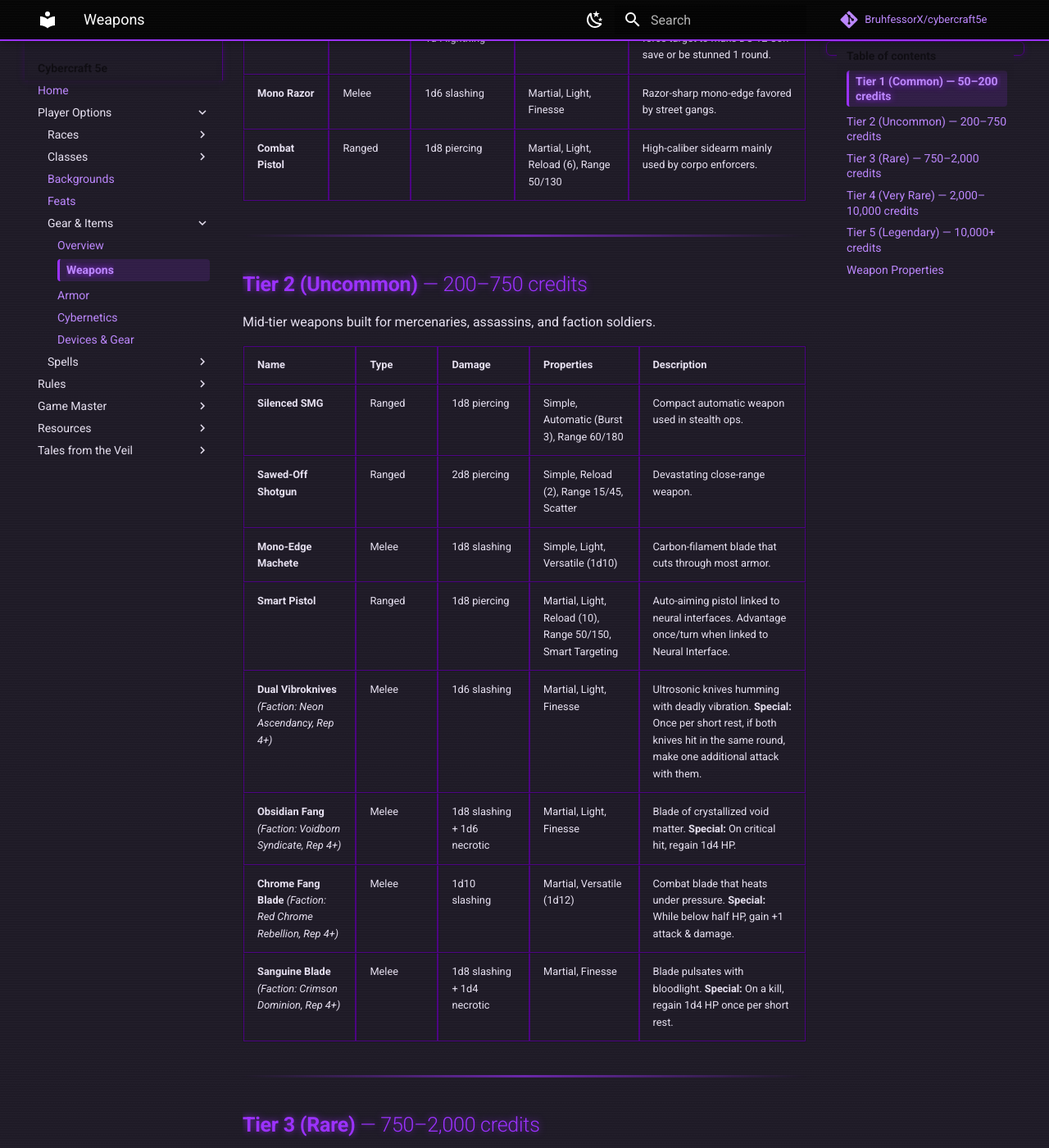
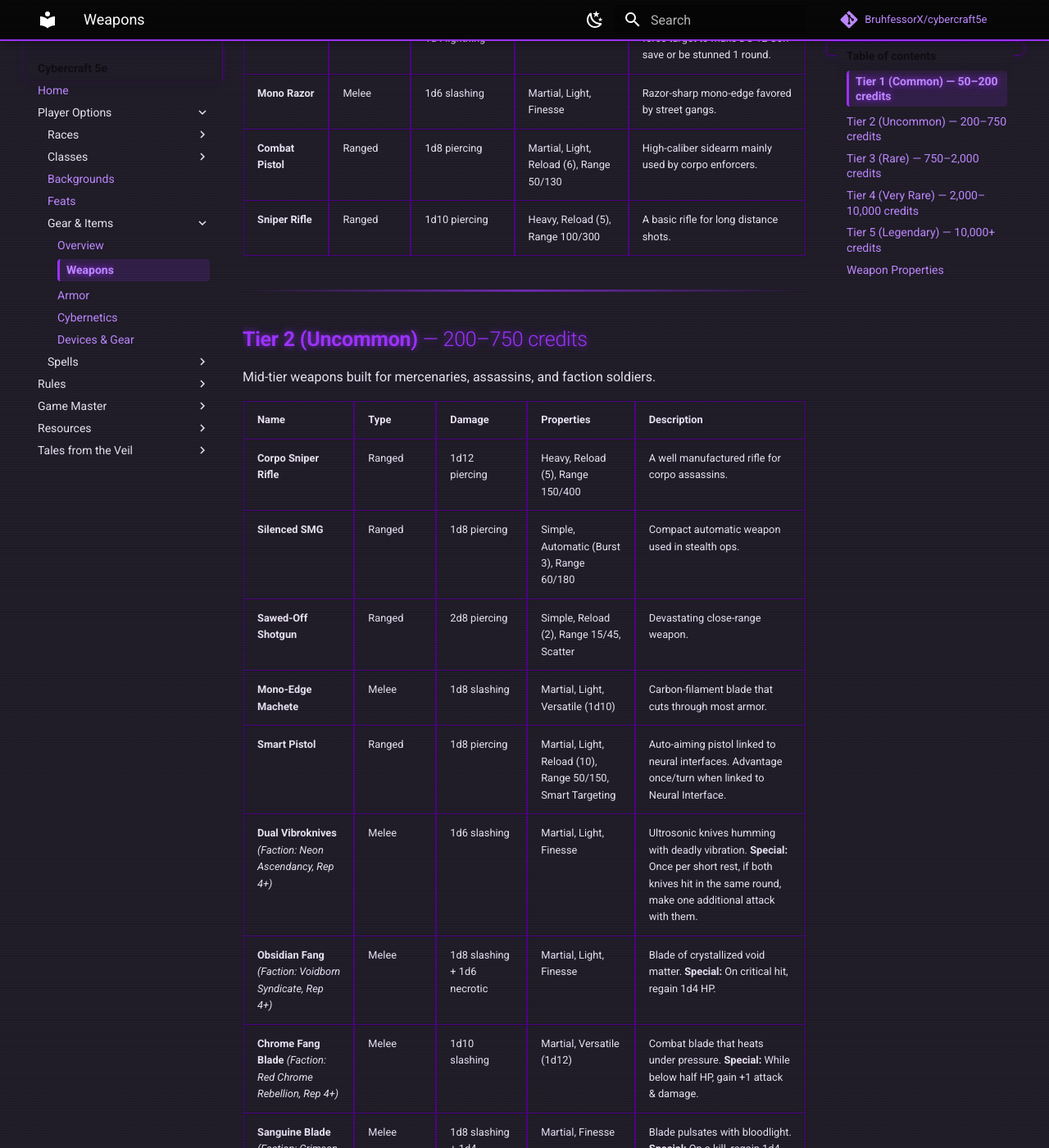
Before and after one commit to BruhfessorX/cybercraft5e, an MkDocs documentation site: the page built from docs/gear-items/weapons.md, in a window 1280 px wide and 1400 px high, scrolled down 711 px. Shown: the whole window at 82% size. Built offline with MkDocs 1.6.1 and Material for MkDocs 9.7.7, drawn with Linux system fonts in a browser that asks for light colours; comment, search, counter and statistics services are not loaded.

Commit message:
More weapon additions

```diff
--- a/docs/gear-items/weapons.md
+++ b/docs/gear-items/weapons.md
@@ -14,6 +14,7 @@ Affordable, mass-produced weapons that anyone can get their hands on.
 | **Shock Baton** | Melee | 1d6 bludgeoning + 1d4 lightning | Martial | Police-grade stun weapon. **Special:** Once per short rest, force target to make DC 12 Con save or be stunned 1 round. |
 | **Mono Razor** | Melee | 1d6 slashing | Martial, Light, Finesse | Razor-sharp mono-edge favored by street gangs. |
 | **Combat Pistol** | Ranged | 1d8 piercing | Martial, Light, Reload (6), Range 50/130 | High-caliber sidearm mainly used by corpo enforcers. |
+| **Sniper Rifle** | Ranged | 1d10 piercing | Heavy, Reload (5), Range 100/300 | A basic rifle for long distance shots. |
 
 ---
 
@@ -22,9 +23,10 @@ Mid-tier weapons built for mercenaries, assassins, and faction soldiers.
 
 | Name | Type | Damage | Properties | Description |
 |------|------|--------|-------------|-------------|
+| **Corpo Sniper Rifle** | Ranged | 1d12 piercing | Heavy, Reload (5), Range 150/400 | A well manufactured rifle for corpo assassins. |
 | **Silenced SMG** | Ranged | 1d8 piercing | Simple, Automatic (Burst 3), Range 60/180 | Compact automatic weapon used in stealth ops. |
 | **Sawed-Off Shotgun** | Ranged | 2d8 piercing | Simple, Reload (2), Range 15/45, Scatter | Devastating close-range weapon. |
-| **Mono-Edge Machete** | Melee | 1d8 slashing | Simple, Light, Versatile (1d10) | Carbon-filament blade that cuts through most armor. |
+| **Mono-Edge Machete** | Melee | 1d8 slashing | Martial, Light, Versatile (1d10) | Carbon-filament blade that cuts through most armor. |
 | **Smart Pistol** | Ranged | 1d8 piercing | Martial, Light, Reload (10), Range 50/150, Smart Targeting | Auto-aiming pistol linked to neural interfaces. Advantage once/turn when linked to Neural Interface. |
 | **Dual Vibroknives** *(Faction: Neon Ascendancy, Rep 4+)* | Melee | 1d6 slashing | Martial, Light, Finesse | Ultrosonic knives humming with deadly vibration. **Special:** Once per short rest, if both knives hit in the same round, make one additional attack with them. |
 | **Obsidian Fang** *(Faction: Voidborn Syndicate, Rep 4+)* | Melee | 1d8 slashing + 1d6 necrotic | Martial, Light, Finesse | Blade of crystallized void matter. **Special:** On critical hit, regain 1d4 HP. |
```
